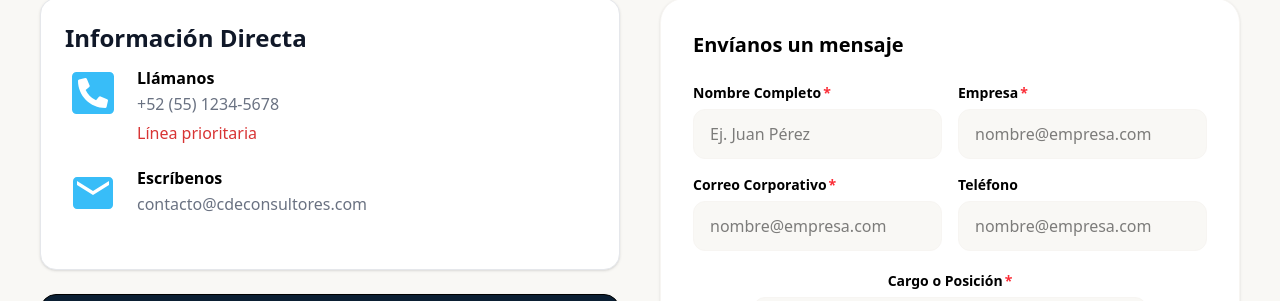
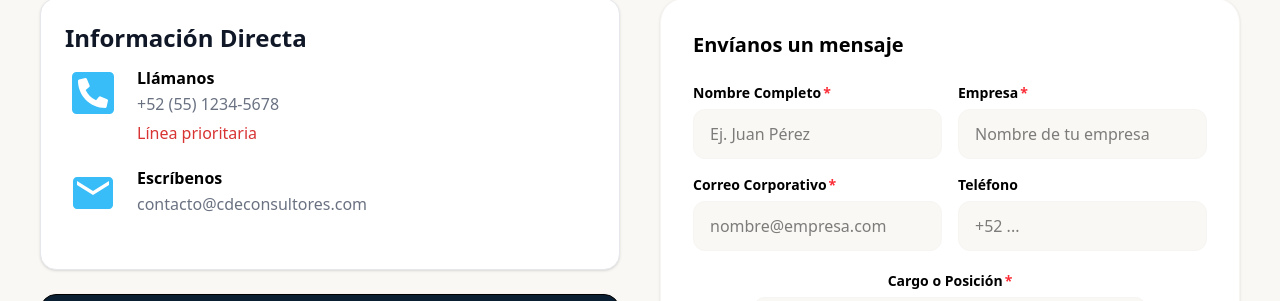
Before and after one commit to Yael-PM/CDE_Project, a React (Vite) app: page /contact in a window 1280 px wide. Shown: the part 333-634 px from the top of the page. Built offline with nearby package versions, Linux system fonts and the light colour scheme; no server answers.

Commit message:
feat: toast added for operations results

```diff
--- a/src/pages/Contact.tsx
+++ b/src/pages/Contact.tsx
@@ -1,4 +1,5 @@
 import { useState, type ChangeEvent, type FormEvent } from "react";
+import toast, { Toaster } from "react-hot-toast";
 import { useTranslation } from "react-i18next"
 import { Link } from 'react-router-dom'
 
@@ -41,7 +42,17 @@ const Contact = () => {
     const success = await sendForm(formData);
 
     if (success) {
-      alert("¡Mensaje enviado con éxito! Nos pondremos en contacto pronto.");
+
+
+      toast.success('¡Mensaje enviado con éxito! Nos pondremos en contacto pronto.', {
+        style: {
+          borderRadius: '12px',
+          background: '#333',
+          color: '#fff',
+          fontFamily: 'sans-serif'
+        },
+      })
+
       // Limpiamos el formulario restableciendo el estado
       setFormData({
         fullName: "",
@@ -55,7 +66,14 @@ const Contact = () => {
       });
       // Si tienes un input checkbox de privacidad, se puede resetear de forma nativa o con otro estado
     } else {
-      alert("Hubo un problema al enviar tu mensaje. Por favor, inténtalo de nuevo.");
+      toast.error('Hubo un problema al enviar tu mensaje. Por favor, inténtalo de nuevo.', {
+        style: {
+          borderRadius: '12px',
+          background: '#333',
+          color: '#fff',
+          fontFamily: 'sans-serif'
+        },
+      });
     }
   };
 
@@ -68,6 +86,7 @@ const Contact = () => {
   return (
     // min-h-screen aquí asegura que el fondo cubra todo y el footer baje
     <main className="bg-neutral-200 min-h-screen flex flex-col">
+      <Toaster position="top-right" reverseOrder={false} />
       <SEO
         title="Contacto - CDE"
         description="Ponte en contacto con nosotros para obtener más información sobre nuestros servicios y cómo podemos ayudarte."
@@ -190,7 +209,7 @@ const Contact = () => {
                     name="company"
                     value={formData.company}
                     onChange={handleChange}
-                    placeholder={t('contact.form-email-placeholder')} required />
+                    placeholder={t('contact.form-company-placeholder')} required />
                 </div>
 
                 {/* Correo */}
@@ -214,7 +233,7 @@ const Contact = () => {
                     name="phone"
                     value={formData.phone}
                     onChange={handleChange}
-                    placeholder={t('contact.form-email-placeholder')} />
+                    placeholder={t('contact.form-phone-placeholder')} />
                 </div>
               </div>
 
@@ -290,6 +309,7 @@ const Contact = () => {
                   className="bg-tertiary-500 hover:bg-primary-600 text-white flex items-center justify-center gap-2 px-4 py-3 rounded-xl border border-tertiary-300 focus:border-blue-500 outline-none transition-all resize-none"
                 >
                   {isSending ? "Enviando..." : t('contact.form-btn')} <IoMdSend />
+
                 </button>
               </div>
 
--- a/src/pages/ManageNotes.tsx
+++ b/src/pages/ManageNotes.tsx
@@ -1,4 +1,5 @@
 import { useState, useRef} from "react";
+import toast, { Toaster } from "react-hot-toast";
 import CustomButton from "../components/CustomButton";
 import Pagination from "../components/Pagination";
 import { ROUTES } from '../routes'
@@ -90,9 +91,23 @@ const ManageNotes = () => {
                 prevNotes.map((n) => (n.note_id === selectedNote.note_id ? { ...n, note_title: editTitle } : n))
             );
             setIsModalOpen(false);
-            alert("Nota actualizada con éxito");
+            toast.success('Nota editada exitosamente.', {
+                style: {
+                    borderRadius: '12px',
+                    background: '#333',
+                    color: '#fff',
+                    fontFamily: 'sans-serif'
+                },
+            });
         } else {
-            alert("Hubo un error al actualizar la nota");
+            toast.error('Hubo un error al actualizar la nota', {
+                style: {
+                    borderRadius: '12px',
+                    background: '#333',
+                    color: '#fff',
+                    fontFamily: 'sans-serif'
+                },
+            });
         }
     };
 
@@ -104,8 +119,24 @@ const ManageNotes = () => {
         if (success) {
             setNotes((prevNotes) => prevNotes.filter((note) => note.note_id !== noteToDelete));
             setNoteToDelete(null); // Cerramos el modal
+            toast.success('Nota eliminada exitosamente.', {
+                style: {
+                    borderRadius: '12px',
+                    background: '#333',
+                    color: '#fff',
+                    fontFamily: 'sans-serif'
+                },
+            });
+
         } else {
-            alert('No se pudo eliminar la nota. Inténtalo de nuevo.');
+            toast.error('No se pudo eliminar la nota. Inténtalo de nuevo.', {
+                style: {
+                    borderRadius: '12px',
+                    background: '#333',
+                    color: '#fff',
+                    fontFamily: 'sans-serif'
+                },
+            });
         }
     };
 
@@ -114,6 +145,7 @@ const ManageNotes = () => {
 
     return (
         <main className="bg-neutral-200 min-h-screen flex flex-col pb-10">
+            <Toaster position="top-center" reverseOrder={false} />
             <SEO title="Gestión de Notas - CDE" description="Administra y organiza el contenido informático de las rutas corporativas." />
 
             {/* Hero section */}
```
